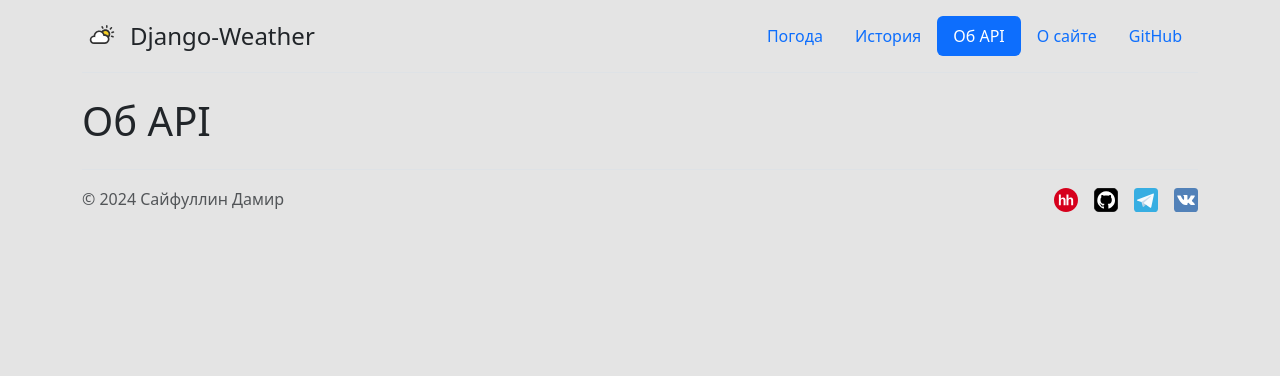
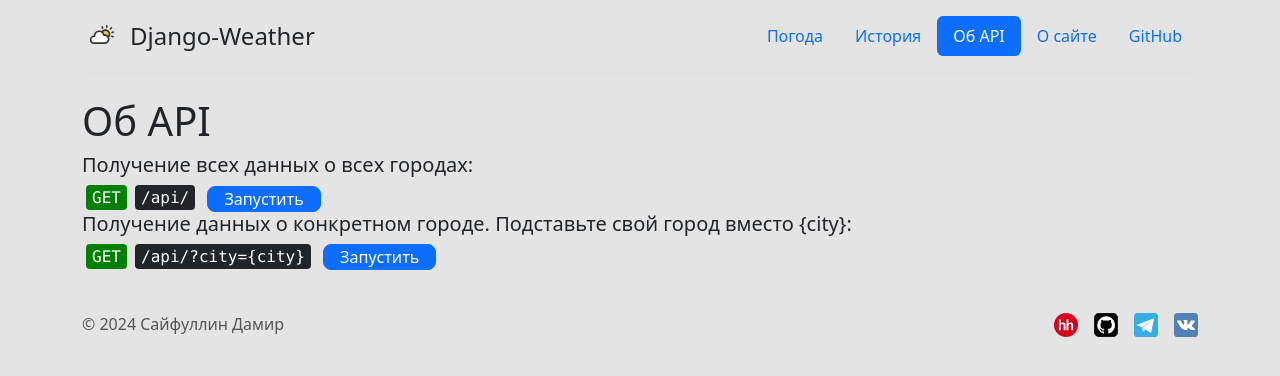
Before and after one commit to Damir-Sayfullin/django-weather, a Django app: page /about-api in a window 1280 px wide. Shown: the top 376 px of the page. Run offline with Django 4.2, Linux system fonts and the light colour scheme; parts of the project's set-up code (start-up, migrations or seed data) failed here and were passed over.

Commit message:
Add About-API page

```diff
--- a/django_weather/main/templates/main/about-api.html
+++ b/django_weather/main/templates/main/about-api.html
@@ -13,4 +13,16 @@
 
 {% block body %}
     <h1>Об API</h1>
+    <h5>Получение всех данных о всех городах:</h5>
+    <div>
+        <kbd class="mx-1 fs-6" style="background-color: green">GET</kbd>
+        <kbd class="fs-6" >/api/</kbd>
+        <a href="/api/" class="btn btn-primary btn-lg py-0 fs-6 mx-2" target="_blank">Запустить</a>
+    </div>
+    <div>
+        <h5>Получение данных о конкретном городе. Подставьте свой город вместо {city}:</h5>
+        <kbd class="mx-1 fs-6" style="background-color: green">GET</kbd>
+        <kbd class="fs-6" >/api/?city={city}</kbd>
+        <a href="/api/?city=Москва" class="btn btn-primary btn-lg py-0 fs-6 mx-2" target="_blank">Запустить</a>
+    </div>
 {% endblock %}
```
